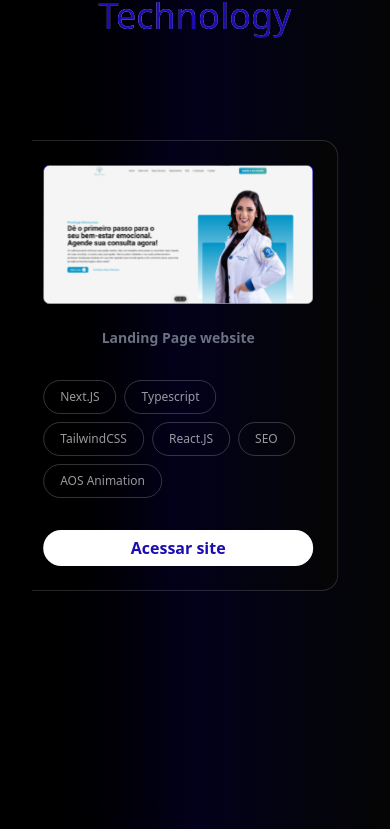
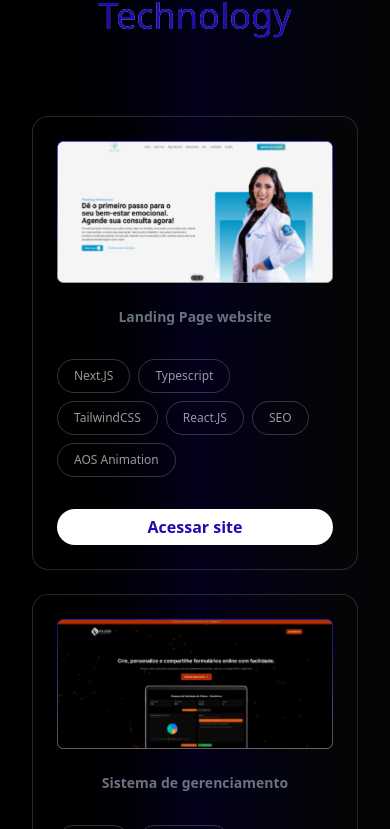
Before and after one commit to DevGustavoGantois/portfolio_sistemas_GC, a Next.js app: page / in a window 390 px wide. Shown: the part 5295-6124 px from the top of the page. Built offline with nearby package versions, Linux system fonts and the light colour scheme.

Commit message:
feat: Create projects display section.

```diff
--- /dev/null
+++ b/src/app/global/c-projects-display-desktop.tsx
@@ -0,0 +1,55 @@
+"use client";
+import Image from "next/image";
+import { ProjectsDisplayData } from "../v-data";
+import { Button } from "@/components/ui/button";
+import Link from "next/link";
+
+export function ProjectsDisplayDesktop() {
+    return (
+        <main className="overflow-hidden p-6 lg:p-8 lg:mt-[50px] lg:mb-12 w-full">
+            <div className="slideCarousel flex gap-6 whitespace-nowrap">
+                {ProjectsDisplayData.map((item, index) => (
+                    <div
+                        key={index}
+                        className="p-6 bg-gradient-to-r from-[#000000] via-[#03001A] to-[#050505] border border-white/15 rounded-2xl lg:p-10 w-[320px] lg:w-[550px] flex-shrink-0"
+                    >
+                        <div className="flex flex-col gap-6">
+                            <div className="w-full h-auto">
+                                <Image
+                                    src={item.img}
+                                    width={600}
+                                    height={400}
+                                    alt="Projeto"
+                                    className="w-full h-full"
+                                />
+                            </div>
+
+                            <div className="flex flex-col gap-4">
+                                <p className="text-gray-500 text-center text-sm lg:text-xl font-semibold mb-4">
+                                    {item.description}
+                                </p>
+                                <div className="flex flex-wrap gap-2">
+                                    {item.techs.map((tech, index) => (
+                                        <span
+                                            key={index}
+                                            className="border border-white/20 px-4 py-2 rounded-full text-white/60 text-xs lg:text-sm"
+                                        >
+                                            {tech}
+                                        </span>
+                                    ))}
+                                </div>
+                                <div className="mt-4">
+                                    <Button className="w-full font-semibold" variant="tertiary">
+                                        <Link href={item.link || "#"} target="_blank">
+                                            {item.btnText}
+                                        </Link>
+                                    </Button>
+                                </div>
+                            </div>
+                        </div>
+                    </div>
+                ))}
+            </div>
+        </main>
+    );
+}
--- a/src/app/global/c-projects-display.tsx
+++ b/src/app/global/c-projects-display-mobile.tsx
@@ -3,14 +3,13 @@ import { ProjectsDisplayData } from "../v-data";
 import { Button } from "@/components/ui/button";
 import Link from "next/link";
 
-export function ProjectsDisplay() {
+export function ProjectsDisplayMobile() {
     return (
-        <main className="overflow-hidden p-6 lg:p-8 lg:mt-[50px] lg:mb-12 w-full">
-            <div className="slideCarousel flex gap-6 whitespace-nowrap">
+        <div className="flex items-center justify-center flex-wrap gap-6">
                 {ProjectsDisplayData.map((item, index) => (
                     <div
                         key={index}
-                        className="p-6 bg-gradient-to-r from-[#000000] via-[#03001A] to-[#050505] border border-white/15 rounded-2xl lg:p-10 w-[320px] lg:w-[550px] flex-shrink-0"
+                        className="p-6 bg-gradient-to-r from-[#000000] via-[#03001A] to-[#050505] border border-white/15 rounded-2xl lg:p-10  "
                     >
                         <div className="flex flex-col gap-6">
                             <div className="w-full h-auto">
@@ -49,6 +48,5 @@ export function ProjectsDisplay() {
                     </div>
                 ))}
             </div>
-        </main>
-    );
+    )
 }
--- a/src/app/s-projects.tsx
+++ b/src/app/s-projects.tsx
@@ -1,7 +1,8 @@
 import { Pretitle } from "@/components/pretitle";
 import { Title } from "@/components/title";
 import { Globe } from "lucide-react";
-import { ProjectsDisplay } from "./global/c-projects-display";
+import { ProjectsDisplayDesktop } from "./global/c-projects-display-desktop";
+import { ProjectsDisplayMobile } from "./global/c-projects-display-mobile";
 
 export function HomeProjects() {
     return (
@@ -10,8 +11,11 @@ export function HomeProjects() {
                 <Pretitle icon={<Globe size={28} className="stroke-[#1D0DB1]" />} pretitle="Nosso portfólio" />
                 <Title title="Projetos desenvolvidos pelas" mark="GC Technology" />
             </div>
-            <main className="mt-20">
-                <ProjectsDisplay />
+            <main className="mt-20 hidden lg:flex">
+                <ProjectsDisplayDesktop />
+            </main>
+            <main className="mt-20 flex items-center justify-center lg:hidden">
+                <ProjectsDisplayMobile />
             </main>
         </section>
     )
```
